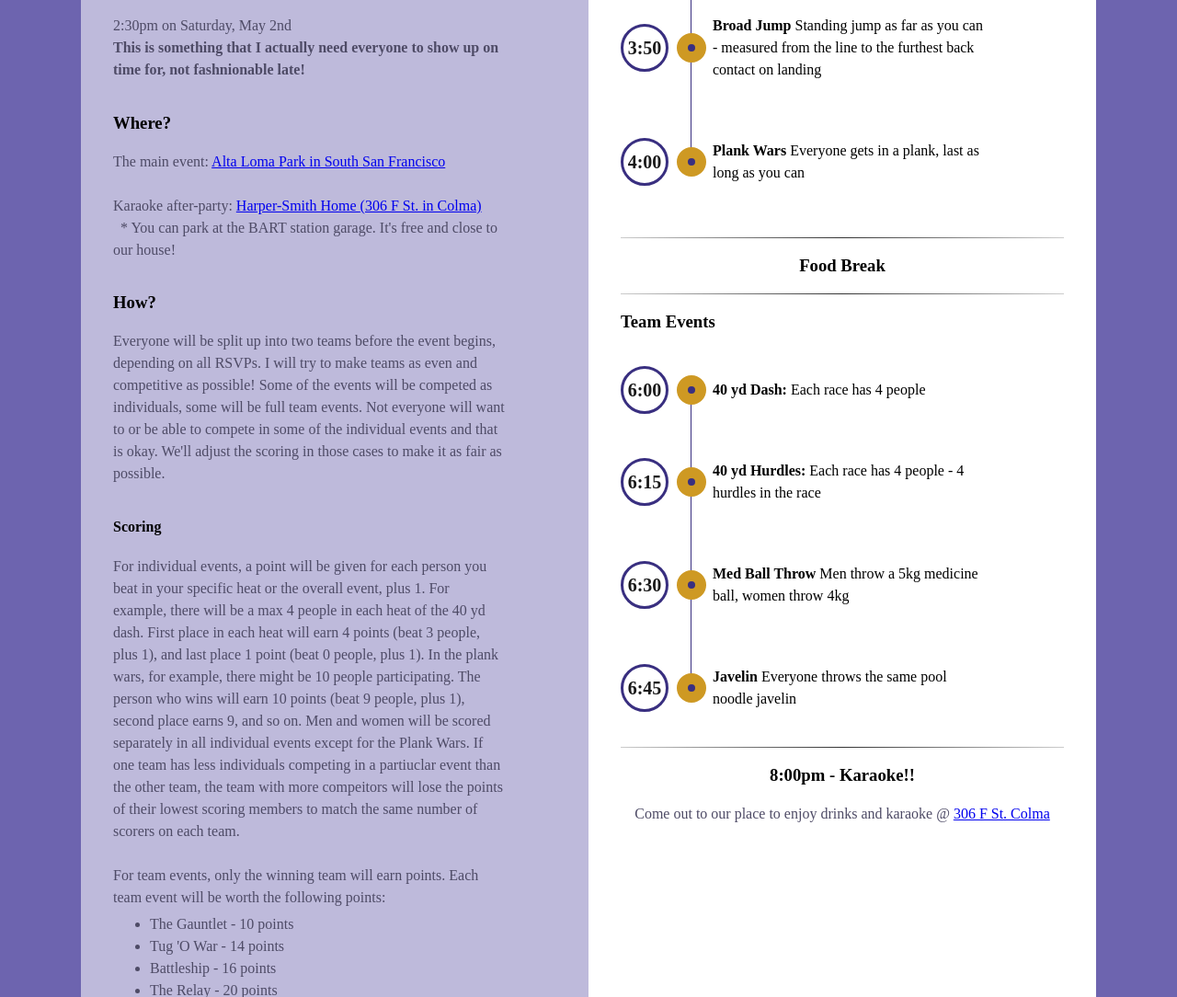
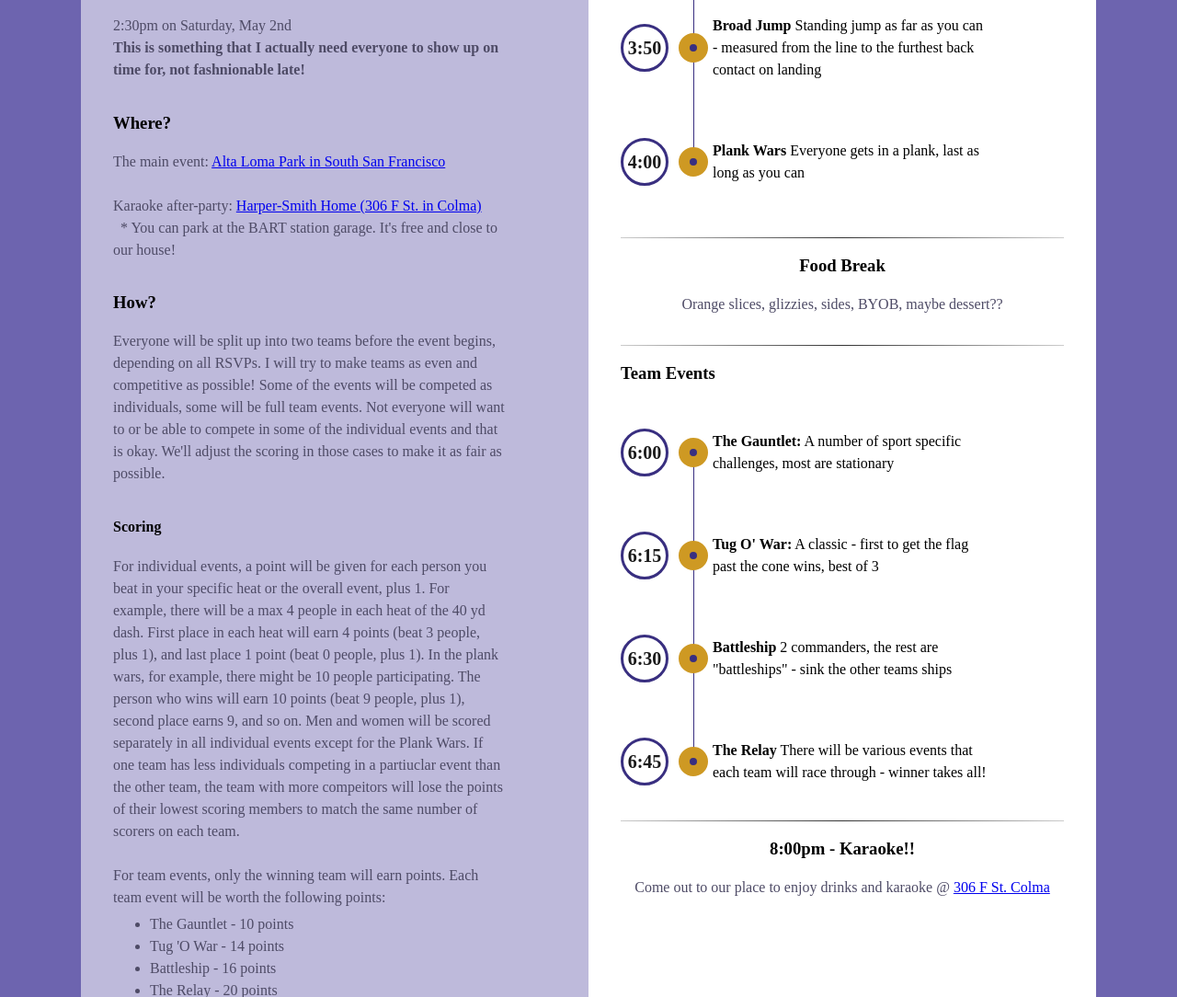
Before and after one commit to smithij5595/Party-Site, a plain HTML site: page details.html in a window 1280 px wide. Shown: the part 888-1972 px from the top of the page at 92% size. Drawn offline with Linux system fonts and the light colour scheme.

Commit message:
fixed styling on schedule dots. added content for the second half of the schedule.

```diff
--- a/details.html
+++ b/details.html
@@ -179,7 +179,12 @@
                 </ul>
                 <br>
                 <hr>
-                <span style="text-align: center;"><h3>Food Break</h3></span>
+                <span style="text-align: center;">
+                    <h3>Food Break</h3>
+                    <p class="cs-text">
+                        Orange slices, glizzies, sides, BYOB, maybe dessert??
+                    </p>
+                </span>
                 <hr>
                 <br>
                 <ul class="cs-right-section">
@@ -187,25 +192,25 @@
                     <li class="cs-item">
                         <span class="cs-number">6:00</span>
                         <p class="cs-item-text">
-                            <strong>40 yd Dash:</strong> Each race has 4 people
+                            <strong>The Gauntlet:</strong> A number of sport specific challenges, most are stationary
                         </p>
                     </li>
                     <li class="cs-item">
                         <span class="cs-number">6:15</span>
                         <p class="cs-item-text">
-                            <strong>40 yd Hurdles:</strong> Each race has 4 people - 4 hurdles in the race
+                            <strong>Tug O' War:</strong> A classic - first to get the flag past the cone wins, best of 3
                         </p>
                     </li>
                     <li class="cs-item">
                         <span class="cs-number">6:30</span>
                         <p class="cs-item-text">
-                            <strong>Med Ball Throw</strong> Men throw a 5kg medicine ball, women throw 4kg
+                            <strong>Battleship</strong> 2 commanders, the rest are "battleships" - sink the other teams ships
                         </p>
                     </li>
                     <li class="cs-item last">
                         <span class="cs-number">6:45</span>
                         <p class="cs-item-text">
-                            <strong>Javelin</strong> Everyone throws the same pool noodle javelin
+                            <strong>The Relay</strong> There will be various events that each team will race through - winner takes all!
                         </p>
                     </li>
                 </ul>
--- a/styles.css
+++ b/styles.css
@@ -448,7 +448,7 @@ body {
     padding: clamp(1.375rem, 3vw, 2rem) 0;
     box-sizing: content-box;
     /* 15px - 24px */
-    padding-left: clamp(0.9375rem, 3vw, 1.5rem);
+    padding-left: clamp(1.3rem, 3vw, 1.5rem);
     position: relative;
   }
   #steps-284 .cs-item-text:before {
@@ -462,7 +462,7 @@ body {
     position: absolute;
     display: block;
     top: 0;
-    left: 0;
+    left: 0.2rem;
   }
   #steps-284 .cs-item-text:after {
     /* list circle */
@@ -477,7 +477,7 @@ body {
     position: absolute;
     display: block;
     top: 50%;
-    left: -0.9375rem;
+    left: -0.8rem;
     transform: translateY(-50%);
   }
   #steps-284 .cs-schedule {
```
